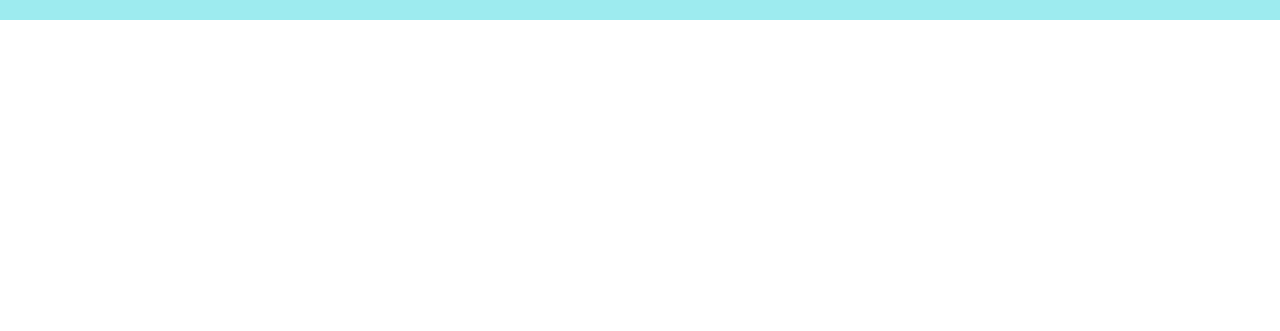
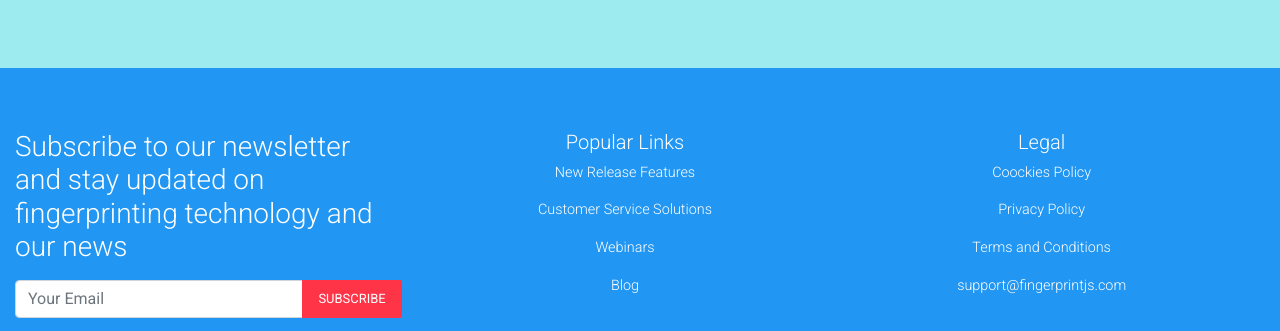
Before and after one commit to bahaadabbagh/atoproject, a React (Create React App) app: page / in a window 1280 px wide. Shown: the part 2184-2515 px from the top of the page. Before the commit the page ends 2252 px from the top, so only its background shows below. Built offline with nearby package versions, Linux system fonts and the light colour scheme; a web font is replaced by a local one.

Commit message:
added footer

```diff
--- a/src/App.css
+++ b/src/App.css
@@ -61,3 +61,9 @@ display: inline-flex;
   margin-top: 2%;
   text-align: center;
 }
+
+.footerCol{
+  /* display: flex;
+  justify-content: center; */
+  text-align: center;
+}
--- a/src/App.js
+++ b/src/App.js
@@ -6,6 +6,7 @@ import Highlights from "./components/Highlights";
 // import Companies from "./components/Companies";
 import CallToAction from "./components/CallToAction";
 import Testimonials from "./components/Testimonials";
+import Footer from "./components/Footer"
 
 function App() {
   return (
@@ -16,6 +17,7 @@ function App() {
         <CallToAction/>
         <Testimonials />
         {/* <Companies/> */}
+        <Footer />
     </div>
   );
 }
--- a/src/components/CallToAction.jsx
+++ b/src/components/CallToAction.jsx
@@ -13,7 +13,7 @@ export default function CallToAction() {
           hint="Your Work Email"
           containerClassName="mb-3"
           append={
-            <MDBBtn color="primary" className="m-0 px-3 py-2 z-depth-0">
+            <MDBBtn color="danger" className="m-0 px-3 py-2 z-depth-0">
               Start Trial Today
             </MDBBtn>
           }
--- /dev/null
+++ b/src/components/Footer.jsx
@@ -0,0 +1,63 @@
+import React from "react";
+import { MDBCol, MDBContainer, MDBRow, MDBFooter, MDBInputGroup, MDBBtn } from "mdbreact";
+
+const FooterPage = () => {
+  return (
+    <MDBFooter color="blue" className="font-small pt-4 mt-4">
+      <MDBContainer fluid className="text-center text-md-left">
+        <MDBRow>
+          <MDBCol  md="4">
+            {/* <h5 className="title">Footer Content</h5> */}
+            <h3>
+              Subscribe to our newsletter and stay updated on fingerprinting technology and our news
+            </h3>
+            <MDBInputGroup
+          hint="Your Email"
+          containerClassName="mb-3"
+          append={
+            <MDBBtn color="danger" className="m-0 px-3 py-2 z-depth-0">
+              Subscribe
+            </MDBBtn>}/>
+          </MDBCol>
+          <MDBCol className="footerCol" md="4">
+            <h5 className="title">Popular Links</h5>
+              <p className="list-unstyled">
+                <a href="#!">New Release Features</a>
+              </p>
+              <p className="list-unstyled">
+                <a href="#!">Customer Service Solutions</a>
+              </p>
+              <p className="list-unstyled">
+                <a href="#!">Webinars</a>
+              </p>
+              <p className="list-unstyled">
+                <a href="#!">Blog</a>
+              </p>
+          </MDBCol>
+          <MDBCol className="footerCol" md="4">
+            <h5 className="title">Legal</h5>
+              <p className="list-unstyled">
+                <a href="#!">Coockies Policy</a>
+              </p>
+              <p className="list-unstyled">
+                <a href="#!">Privacy Policy</a>
+              </p>
+              <p className="list-unstyled">
+                <a href="#!">Terms and Conditions</a>
+              </p>
+              <p className="list-unstyled">
+                <a href="#!">support@fingerprintjs.com</a>
+              </p>
+          </MDBCol>
+        </MDBRow>
+      </MDBContainer>
+      {/* <div className="footer-copyright text-center py-3">
+        <MDBContainer fluid>
+          &copy; {new Date().getFullYear()} Copyright: <a href="https://www.mdbootstrap.com"> MDBootstrap.com </a>
+        </MDBContainer>
+      </div> */}
+    </MDBFooter>
+  );
+}
+
+export default FooterPage;
```
